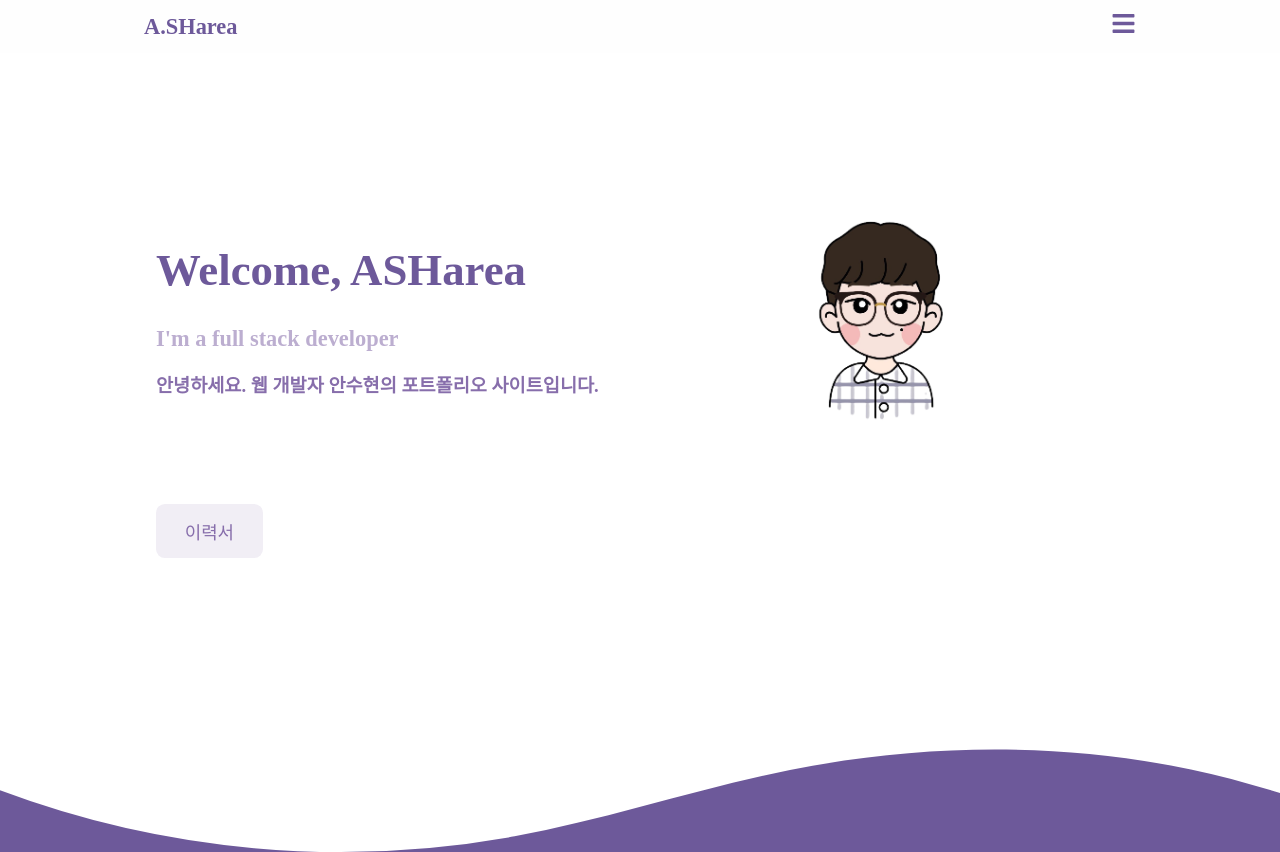
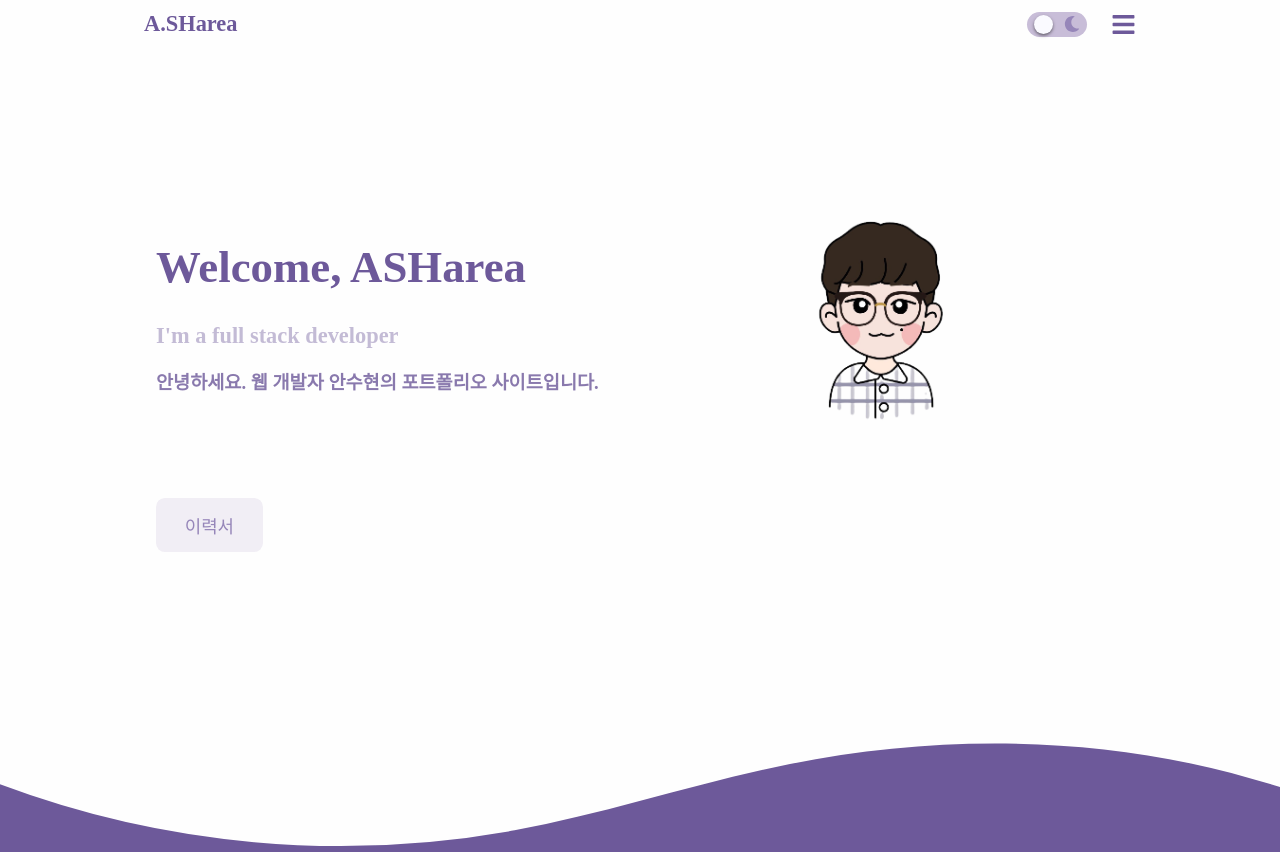
Before and after one commit to facemadam/my-app, a React (Create React App) app: page / in a window 1280 px wide. Shown: the top 852 px of the page. Built offline with nearby package versions, Linux system fonts and the light colour scheme; a web font is replaced by a local one.

Commit message:
Add Dark Mode Toggle

```diff
--- a/src/App.css
+++ b/src/App.css
@@ -1,24 +1,13 @@
 :root {
-  --color-white: #fefefe;
-  --color-white-bright1: #fafaff;
-  --color-white-bright2: #a9b7c6;
-  --color-black: #282b2e;
-  --color-purple: #6d599a;
-  --color-purple-bright1: #876eab;
-  --color-purple-bright2: #b2a6cc;
-  --color-purple-bright3: #bcaed0;
-  --color-purple-bright4: #f1eef5;
-  --color-yellow: #fcbf1b;
-  --color-yellow-bright1: #ffc66d;
-  --color-yellow-bright2: #ffe298;
-  --color-yellow-bright3: #fef0ca;
-  --color-orange: #cc7832;
-  --color-green: #6a8759;
-  --color-blue: #6897bb;
-  --color-sky: #daf9ff;
-  --color-red: #ff888a;
-  --color-red-bright1: #ffeeee;
   --section-padding: 4em 2rem 2em;
+  --color-font: #6d599a;
+  --color-font-button: #9686b9;
+  --color-background: #fefefe;
+  --color-background-section: #fafaff;
+  --color-background-item: #fefefe;
+  --color-background-toggle: #c8bdd8;
+  --color-background-button: #f1eef5;
+  --color-background-button-active: #daf9ff;
 }
 
 @font-face {
@@ -39,6 +28,16 @@ body {
   font-family: "NotoSansKR-Regular";
   font-size: 1em;
   min-width: 320px;
+}
+
+body.dark {
+  --color-font: #e3e3e3;
+  --color-font-button: #8b8b8b;
+  --color-background: #282b2e;
+  --color-background-section: #414348;
+  --color-background-item: #282b2e;
+  --color-background-toggle: #e3e3e3;
+  --color-background-button: #f6f6f6;
 }
 
 a {
--- a/src/component/Footer.js
+++ b/src/component/Footer.js
@@ -9,8 +9,8 @@ const Container = styled.footer`
   align-items: center;
   justify-content: center;
   padding: var(--section-padding);
-  color: var(--color-purple);
-  background-color: var(--color-white-bright1);
+  color: var(--color-font);
+  background-color: var(--color-background-section);
 `;
 
 const Icons = styled.div`
@@ -30,10 +30,11 @@ const IconItem = styled.a`
   > svg {
     width: 30px;
     height: 30px;
-    fill: var(--color-purple-bright1);
+    fill: var(--color-font);
+    opacity: 0.8;
   }
   > svg:hover {
-    fill: var(--color-purple);
+    opacity: 1;
   }
 `;
 
@@ -46,8 +47,9 @@ const Copyright = styled.div`
 
 const CopyrightItem = styled.p`
   margin: 0;
-  color: var(--color-purple-bright3);
+  color: var(--color-font);
   font-size: 0.75em;
+  opacity: 0.5;
 `;
 
 function Footer() {
--- a/src/component/Header.js
+++ b/src/component/Header.js
@@ -1,13 +1,14 @@
 import { useState } from "react";
 import styled from "styled-components";
+import Theme from "./Home/Theme";
 import { ReactComponent as SvgBars } from "../assets/svg/bars.svg";
 import { ReactComponent as SvgTimes } from "../assets/svg/times.svg";
 
 const Container = styled.header`
   position: fixed;
   width: 100%;
-  color: var(--color-purple);
-  background-color: var(--color-white);
+  color: var(--color-font);
+  background-color: var(--color-background);
   z-index: 2;
 `;
 
@@ -29,12 +30,13 @@ const Logo = styled.a`
   font-weight: bold;
 `;
 
-const Bars = styled.label`
-  cursor: pointer;
+const Bars = styled.div`
+  display: flex;
   > svg {
     width: 25px;
     height: 25px;
-    fill: #6d599a;
+    fill: var(--color-font);
+    cursor: pointer;
   }
 `;
 
@@ -43,7 +45,7 @@ const Times = styled.label`
   > svg {
     width: 25px;
     height: 25px;
-    fill: #fff;
+    fill: var(--color-background);
   }
 `;
 
@@ -53,7 +55,7 @@ const Rnb = styled.div`
   right: 0;
   bottom: 0;
   max-width: 0;
-  background-color: var(--color-purple);
+  background-color: var(--color-font);
   transition: max-width 0.4s ease-out;
   z-index: 4;
   &.active {
@@ -76,12 +78,13 @@ const RnbItem = styled.a`
   position: relative;
   margin: 0.5em 0;
   text-align: left;
-  color: #947eb4;
+  color: var(--color-background);
   font-size: 1.75em;
   font-weight: bold;
+  opacity: 0.4;
   &.active,
   &:hover {
-    color: var(--color-white);
+    opacity: 1;
     transition: all 0.4s;
   }
 `;
@@ -118,14 +121,15 @@ function Header() {
     <Container>
       <Gnb>
         <Logo>A.SHarea</Logo>
-        <Bars onClick={toggleRnb}>
-          <SvgBars />
+        <Bars>
+          <Theme />
+          <SvgBars onClick={toggleRnb} />
         </Bars>
       </Gnb>
       <Rnb className={isRnb ? "active" : ""}>
         <RnbHead>
-          <Times onClick={toggleRnb}>
-            <SvgTimes />
+          <Times>
+            <SvgTimes onClick={toggleRnb} />
           </Times>
         </RnbHead>
         <RnbBody>
--- a/src/component/Home/About.js
+++ b/src/component/Home/About.js
@@ -7,8 +7,8 @@ const Container = styled.div`
   align-items: center;
   width: 100%;
   padding-bottom: 3em;
-  color: var(--color-white);
-  background-color: var(--color-purple);
+  color: var(--color-background);
+  background-color: var(--color-font);
 `;
 
 const Title = styled.h2``;
@@ -33,9 +33,9 @@ const InfoBox = styled.div`
   margin: 1em 2rem;
   padding: 1.5em;
   border-radius: 1rem;
-  color: var(--color-white-bright2);
-  background-color: var(--color-black);
-  @media (min-width: 769px) {
+  color: #a9b7c6;
+  background-color: #282b2e;
+  @media (min-width: 1024px) {
     margin: 1em 0;
   }
 `;
--- a/src/component/Home/Contact.js
+++ b/src/component/Home/Contact.js
@@ -7,7 +7,7 @@ const Container = styled.div`
   align-items: center;
   width: 100%;
   padding: var(--section-padding);
-  background-color: var(--color-white-bright1);
+  background-color: var(--color-background-section);
 `;
 
 const Title = styled.h2``;
@@ -20,7 +20,7 @@ const Box = styled.div`
   margin-left: auto;
   margin-right: auto;
   padding: 2em;
-  background-color: var(--color-white);
+  background-color: var(--color-background-item);
   border-radius: 1rem;
   box-shadow: 0 5px 10px rgb(0 0 0 / 5%);
   @media (min-width: 769px) {
@@ -117,8 +117,8 @@ const BoxItemBodyButton = styled.a.attrs({
   position: relative;
   margin-top: 1.5em;
   padding: 0.8em 3.6em;
-  background-color: var(--color-red-bright1);
-  color: var(--color-red);
+  background-color: #ffeeee;
+  color: #ff888a;
   border-radius: 0.5em;
   font-size: 0.8em;
   transition: all 0.5s;
@@ -131,7 +131,7 @@ const BoxItemBodyButton = styled.a.attrs({
     width: 0%;
     height: 100%;
     transition: all 0.5s;
-    background: var(--color-sky);
+    background: var(--color-background-button-active);
     border-radius: 0.5em;
     z-index: -1;
   }
--- a/src/component/Home/Divide.js
+++ b/src/component/Home/Divide.js
@@ -5,19 +5,20 @@ const Container = styled.div`
   width: 100%;
   overflow: hidden;
   line-height: 0;
+  background-color: var(--color-background);
 
   ${(props) =>
     !props.id &&
     `
   transform: rotate(180deg);
-  background-color: var(--color-white-bright1);
+  background-color: var(--color-background-section);
   `}
   > svg {
     position: relative;
     display: block;
     width: calc(150% + 1.3px);
     height: 95px;
-    fill: var(--color-purple);
+    fill: var(--color-font);
   }
   @media (min-width: 769px) {
     > svg {
--- a/src/component/Home/Main.js
+++ b/src/component/Home/Main.js
@@ -10,7 +10,8 @@ const Container = styled.main`
   flex-direction: column;
   align-items: flex-start;
   justify-content: space-between;
-  color: var(--color-purple);
+  color: var(--color-font);
+  background-color: var(--color-background);
 `;
 
 function Main() {
--- a/src/component/Home/Skills.js
+++ b/src/component/Home/Skills.js
@@ -15,7 +15,7 @@ const Container = styled.div`
   align-items: center;
   width: 100%;
   padding: var(--section-padding);
-  background-color: var(--color-white-bright1);
+  background-color: var(--color-background-section);
 `;
 
 const Title = styled.h2``;
@@ -28,7 +28,7 @@ const Box = styled.div`
   margin-left: auto;
   margin-right: auto;
   padding: 2em;
-  background-color: var(--color-white);
+  background-color: var(--color-background-item);
   border-radius: 1rem;
   box-shadow: 0 5px 10px rgb(0 0 0 / 5%);
   @media (min-width: 769px) {
--- /dev/null
+++ b/src/component/Home/Theme.js
@@ -0,0 +1,70 @@
+import { useEffect, useState } from "react";
+import styled from "styled-components";
+import { ReactComponent as SvgSun } from "../../assets/svg/sun.svg";
+import { ReactComponent as SvgMoon } from "../../assets/svg/moon.svg";
+
+const Container = styled.div`
+  display: flex;
+  align-items: center;
+  justify-content: space-around;
+  position: relative;
+  width: 60px;
+  height: 25px;
+  margin: 0 1.5rem;
+  background-color: var(--color-background-toggle);
+  border-radius: 1rem;
+  cursor: pointer;
+`;
+
+const ToggleItem = styled.div`
+  display: flex;
+  align-items: center;
+  > svg {
+    width: 1rem;
+    height: 1rem;
+    fill: var(--color-font-button);
+  }
+`;
+
+const Circle = styled.div`
+  width: 1.2rem;
+  height: 1.2rem;
+  background-color: var(--color-background-section);
+  border-radius: 50%;
+  position: absolute;
+  left: 12%;
+  transition: left 0.5s, transform 0.5s;
+  box-shadow: 0 0.1rem 0.2rem rgba(0, 0, 0, 0.5);
+  &.move {
+    transform: translateX(148%);
+  }
+`;
+
+function Theme() {
+  const [mode, setMode] = useState(true);
+  const ModeToggle = (e) => {
+    setMode(!mode);
+  };
+
+  useEffect(() => {
+    if (mode) {
+      document.body.classList.remove("dark");
+    } else {
+      document.body.classList.add("dark");
+    }
+  }, [mode]);
+
+  return (
+    <Container onClick={ModeToggle}>
+      <ToggleItem>
+        <SvgSun />
+      </ToggleItem>
+      <ToggleItem>
+        <SvgMoon />
+      </ToggleItem>
+      <Circle className={mode ? "" : "move"} />
+    </Container>
+  );
+}
+
+export default Theme;
--- a/src/component/Home/Welcome.js
+++ b/src/component/Home/Welcome.js
@@ -1,9 +1,7 @@
 import styled from "styled-components";
 import ImgAvata from "../../assets/images/avata.png";
 
-const Container = styled.div.attrs({
-  id: "welcome",
-})`
+const Container = styled.div`
   display: flex;
   flex-direction: column;
   align-items: center;
@@ -43,10 +41,12 @@ const InfoText = styled.div`
 const InfoTextTop = styled.h1``;
 
 const InfoTextMiddle = styled.h4`
-  color: var(--color-purple-bright3);
+  color: var(--color-font);
+  opacity: 0.4;
 `;
 const InfoTextBottom = styled.h5`
-  color: var(--color-purple-bright1);
+  color: var(--color-font);
+  opacity: 0.8;
 `;
 
 const InfoAvata = styled.div`
@@ -57,6 +57,8 @@ const InfoAvata = styled.div`
 `;
 
 const InfoAvataWrap = styled.div`
+  display: flex;
+  flex-direction: column;
   padding: 1em 0;
 `;
 
@@ -91,18 +93,17 @@ const SubButtons = styled.div`
   display: flex;
   flex-wrap: wrap;
   justify-content: center;
+  align-items: center;
 `;
 
-const SubButtonsItem = styled.a.attrs({
-  target: "_blank",
-})`
+const SubButtonsItem = styled.a`
   position: relative;
   display: flex;
   align-items: center;
   margin: 0.5em 0;
   padding: 0.8em 1.6em;
-  background-color: var(--color-purple-bright4);
-  color: var(--color-purple-bright1);
+  background-color: var(--color-background-button);
+  color: var(--color-font-button);
   border-radius: 0.5em;
   font-size: 0.8em;
   transition: all 0.5s;
@@ -115,7 +116,7 @@ const SubButtonsItem = styled.a.attrs({
     width: 0%;
     height: 100%;
     transition: all 0.5s;
-    background: var(--color-sky);
+    background: var(--color-background-button-active);
     border-radius: 0.5em;
     z-index: -1;
   }
@@ -127,7 +128,7 @@ const SubButtonsItem = styled.a.attrs({
 
 function Welcome() {
   return (
-    <Container>
+    <Container id="welcome">
       <Info>
         <InfoText>
           <InfoTextTop>Welcome, ASHarea</InfoTextTop>
@@ -144,7 +145,10 @@ function Welcome() {
       </Info>
       <Sub>
         <SubButtons>
-          <SubButtonsItem href="https://facemadam.github.io/my-app/files/이력서_tngus6047.pdf">
+          <SubButtonsItem
+            href="https://facemadam.github.io/my-app/files/이력서_tngus6047.pdf"
+            target="_blank"
+          >
             이력서
           </SubButtonsItem>
         </SubButtons>
```
Also changed, not shown: src/component/Home/Project.js (+5 -5 lines), src/assets/svg/moon.svg (added), src/assets/svg/sun.svg (added).
